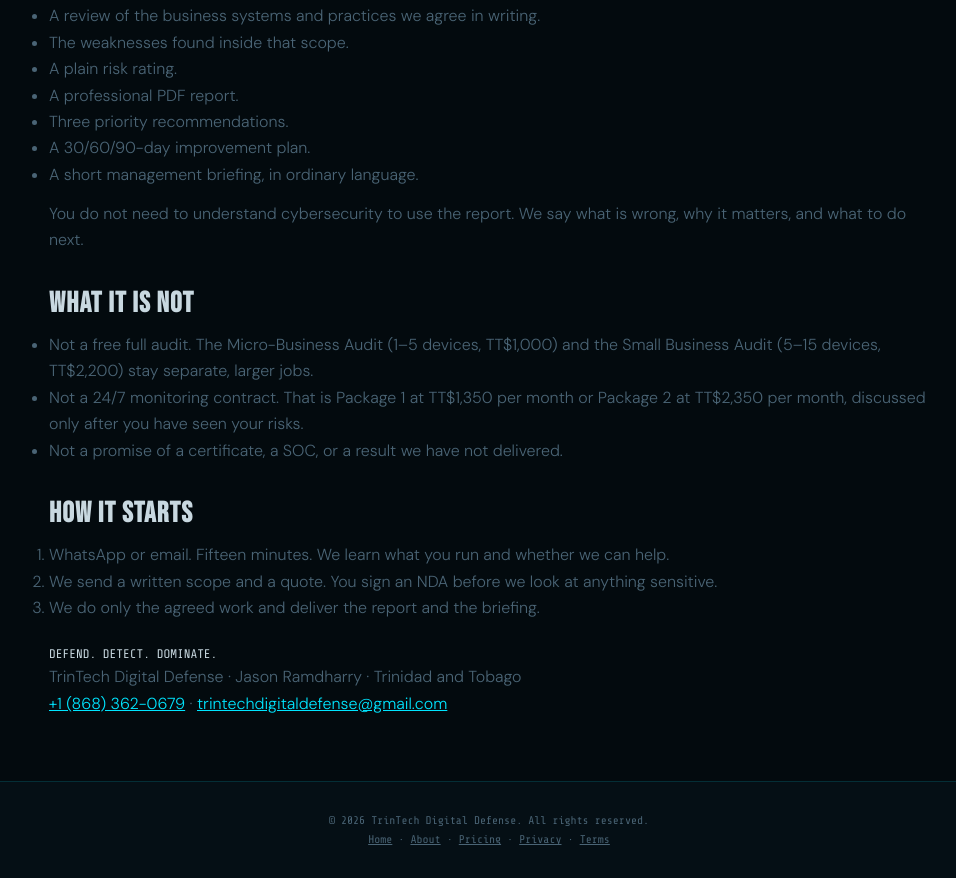
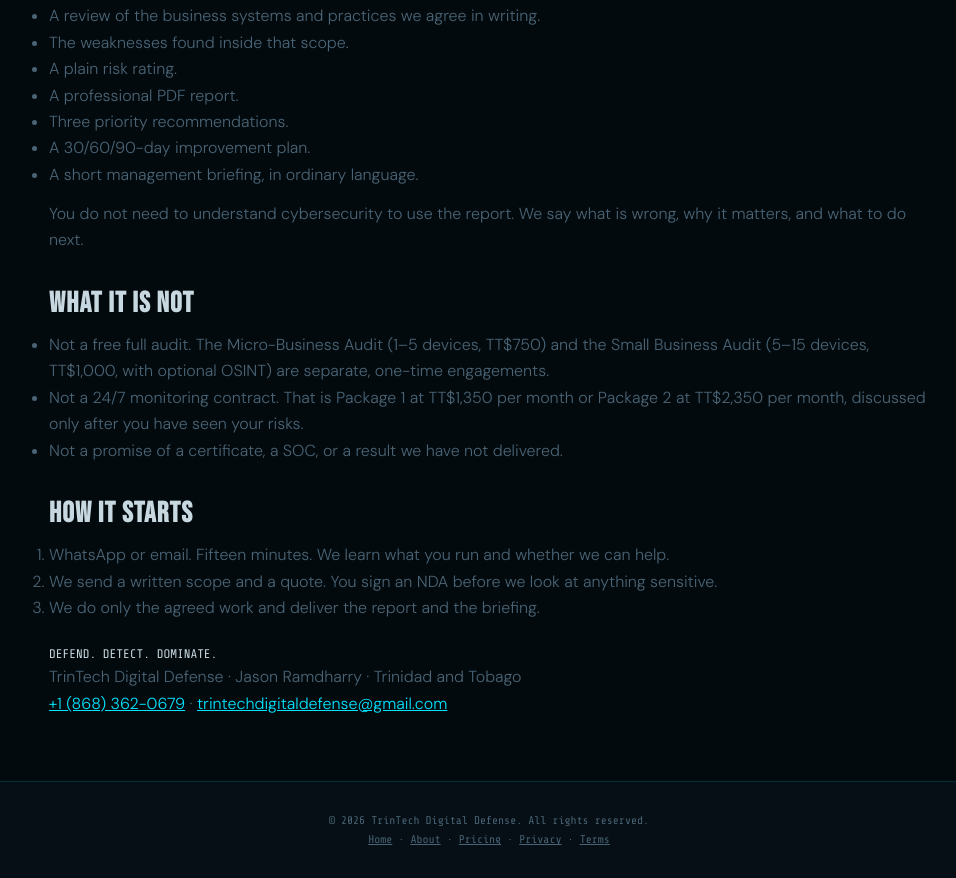
Before and after one commit to trintechdigitaldefense/trintechdigitaldefense.github.io, a plain HTML site: page health-check/index.html in a window 1280 px wide. Shown: the part 929-1807 px from the top of the page, without its empty margins (151-1107 px from the left). Drawn offline with nearby package versions, Linux system fonts and the light colour scheme.

Commit message:
Align health check page with revised audit pricing

```diff
--- a/health-check/index.html
+++ b/health-check/index.html
@@ -73,7 +73,7 @@
 
   <h2>WHAT IT IS NOT</h2>
   <ul>
-    <li>Not a free full audit. The Micro-Business Audit (1–5 devices, TT$1,000) and the Small Business Audit (5–15 devices, TT$2,200) stay separate, larger jobs.</li>
+    <li>Not a free full audit. The Micro-Business Audit (1–5 devices, TT$750) and the Small Business Audit (5–15 devices, TT$1,000, with optional OSINT) are separate, one-time engagements.</li>
     <li>Not a 24/7 monitoring contract. That is Package 1 at TT$1,350 per month or Package 2 at TT$2,350 per month, discussed only after you have seen your risks.</li>
     <li>Not a promise of a certificate, a SOC, or a result we have not delivered.</li>
   </ul>
```
